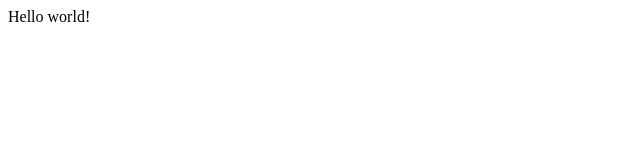
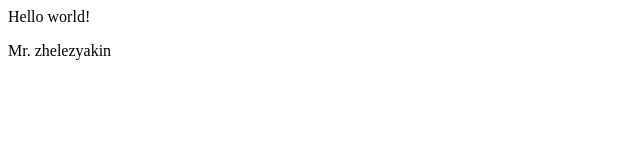
Before and after one commit to zhelezyakin/zhelezyakin.github.io, a plain HTML site: page index.html in a window 1280 px wide. Shown: the full height of the page, 0-640 px from the left. Drawn offline with Linux system fonts and the light colour scheme.

Commit message:
Update index.html

```diff
--- a/index.html
+++ b/index.html
@@ -1,5 +1,9 @@
 <HTML>
 <BODY>
-Hello world!
+
+  <p> Hello world! </p>
+
+  <p> Mr. zhelezyakin </p>
+
 </BODY>
 </HTML>
```
